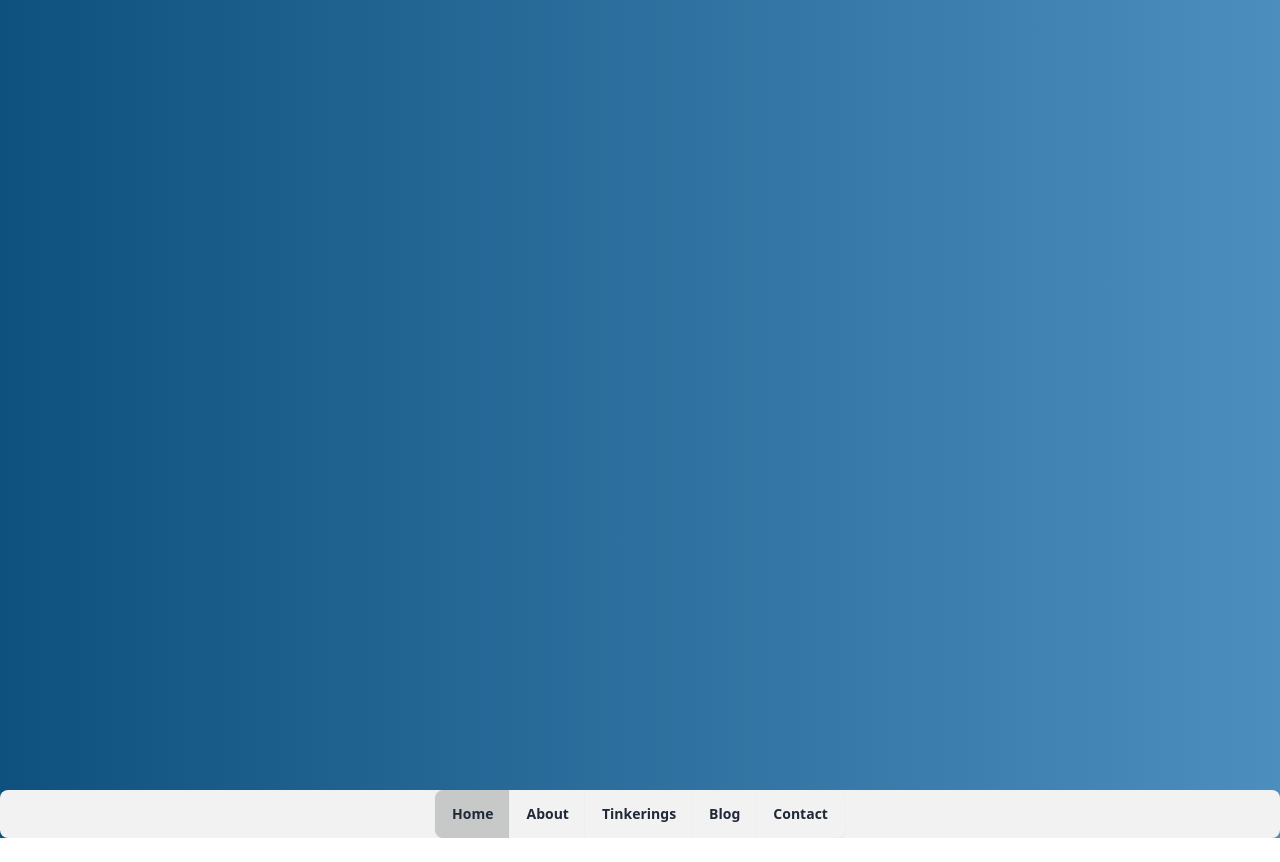
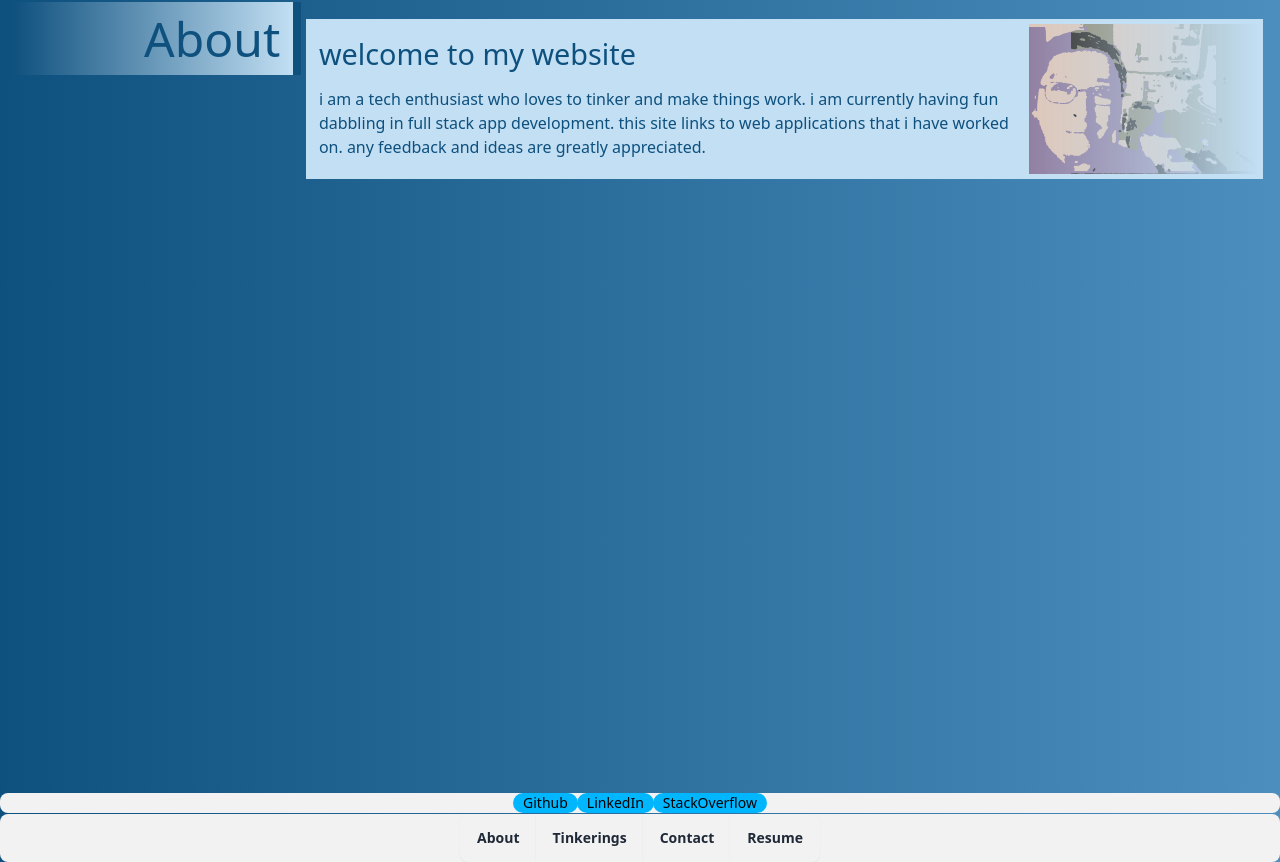
Before and after one commit to andrenrwn/mywebsite, a React (Vite) app: page / in a window 1280 px wide. Shown: the part 226-1088 px from the top of the page. Before the commit the page ends 1064 px from the top, so only its background shows below. Built offline with nearby package versions, Linux system fonts and the light colour scheme.

Commit message:
Add footer requirements, fix default homepage to About

```diff
--- a/src/App.jsx
+++ b/src/App.jsx
@@ -2,7 +2,6 @@
 import { Outlet } from "react-router-dom";
 import Nav from "./components/NavTabs";
 import Footer from "./components/Footer";
-
 
 function App() {
   // The Outlet component will conditionally swap between the different pages according to the URL
@@ -12,7 +11,9 @@ function App() {
         <h1 className="text-5xl font-bold fg-primary m-9 p-2">andrenrwn</h1>
         <Nav />
       </header>
-      <section className="hero"><h3 className="text-3xl font-bold">let's build web pages!</h3></section>
+      <section className="hero">
+        <h3 className="text-3xl font-bold">let's build web pages!</h3>
+      </section>
       <main className="mx-3 flex flex-col min-h-screen">
         <Outlet />
       </main>
--- a/src/components/Footer.jsx
+++ b/src/components/Footer.jsx
@@ -6,19 +6,29 @@ function Footer() {
   const currentPage = useLocation().pathname;
 
   const menuItems = [
-    { link: "/", name: "Home" },
     { link: "/About", name: "About" },
     { link: "/Tinkerings", name: "Tinkerings" },
-    { link: "/Blog", name: "Blog" },
     { link: "/Contact", name: "Contact" },
+    { link: "/Resume", name: "Resume" },
   ];
 
   return (
     <div className="w-full justify-center">
+      <div className="join bg-base-200 w-full justify-center">
+        <a className="badge badge-info" href="https://github.com/andrenrwn">
+          Github
+        </a>
+        <a className="badge badge-info" href="https://www.linkedin.com/in/andre-nurwono-31762bb/">
+          LinkedIn
+        </a>
+        <a className="badge badge-info" href="https://stackoverflow.com/users/22595101/andre-n">
+          StackOverflow
+        </a>
+      </div>
       <ul className="join bg-base-200 w-full justify-center">
-        {menuItems.map((menuItem,index) => {
+        {menuItems.map((menuItem, index) => {
           return (
-            <li key={'f'+index} className={"join-item btn " + (menuItem.link == currentPage ? "btn-active" : "")}>
+            <li key={"f" + index} className={"join-item btn " + (menuItem.link == currentPage ? "btn-active" : "")}>
               <Link to={menuItem.link}>{menuItem.name}</Link>
             </li>
           );
--- a/src/main.jsx
+++ b/src/main.jsx
@@ -1,44 +1,46 @@
-import ReactDOM from 'react-dom/client'
+import ReactDOM from "react-dom/client";
 // Bringing in the required imports from 'react-router-dom' to set up application routing behavior
-import { createBrowserRouter, RouterProvider } from 'react-router-dom';
+import { createBrowserRouter, RouterProvider } from "react-router-dom";
 
 // import 'bootstrap/dist/css/bootstrap.min.css'
-import './index.css';
+import "./index.css";
 
-import App from './App';
-import Error from './pages/Error';
-import Contact from './pages/Contact';
-import About from './pages/About';
-import Resume from './pages/Resume';
-import Tinkerings from './pages/Tinkerings';
+import App from "./App";
+import Error from "./pages/Error";
+import Contact from "./pages/Contact";
+import About from "./pages/About";
+import Resume from "./pages/Resume";
+import Tinkerings from "./pages/Tinkerings";
 
 // Define the accessible routes, and which components respond to which URL
 const router = createBrowserRouter([
   {
-    path: '/',
+    path: "/",
     element: <App />,
     errorElement: <Error />,
     children: [
       {
-        path: '/About',
+        index: true,
         element: <About />,
       },
       {
-        path: '/Tinkerings',
+        path: "/About",
+        element: <About />,
+      },
+      {
+        path: "/Tinkerings",
         element: <Tinkerings />,
       },
       {
-        path: '/Contact',
+        path: "/Contact",
         element: <Contact />,
       },
       {
-        path: '/Resume',
+        path: "/Resume",
         element: <Resume />,
       },
     ],
   },
 ]);
 
-ReactDOM.createRoot(document.getElementById('root')).render(
-  <RouterProvider router={router} />
-);
+ReactDOM.createRoot(document.getElementById("root")).render(<RouterProvider router={router} />);
```
